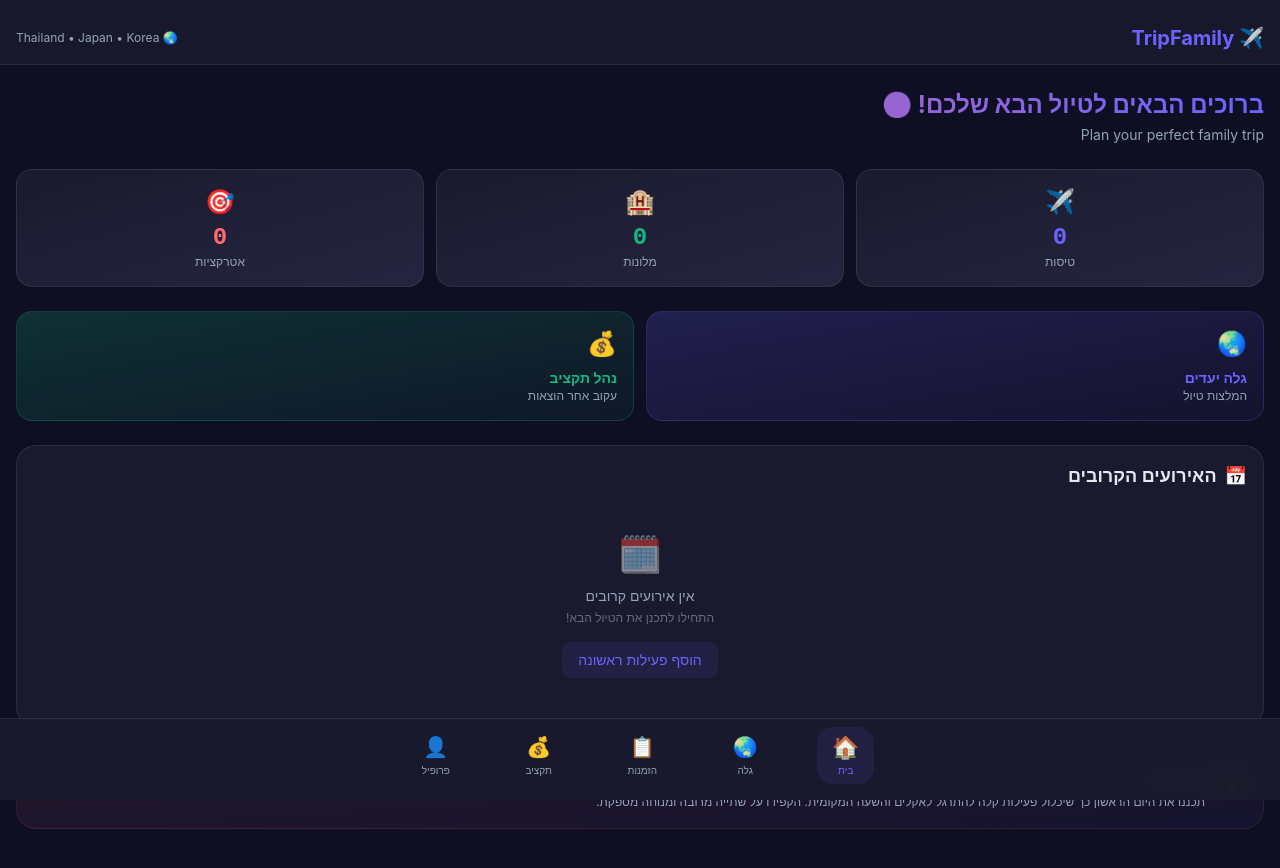
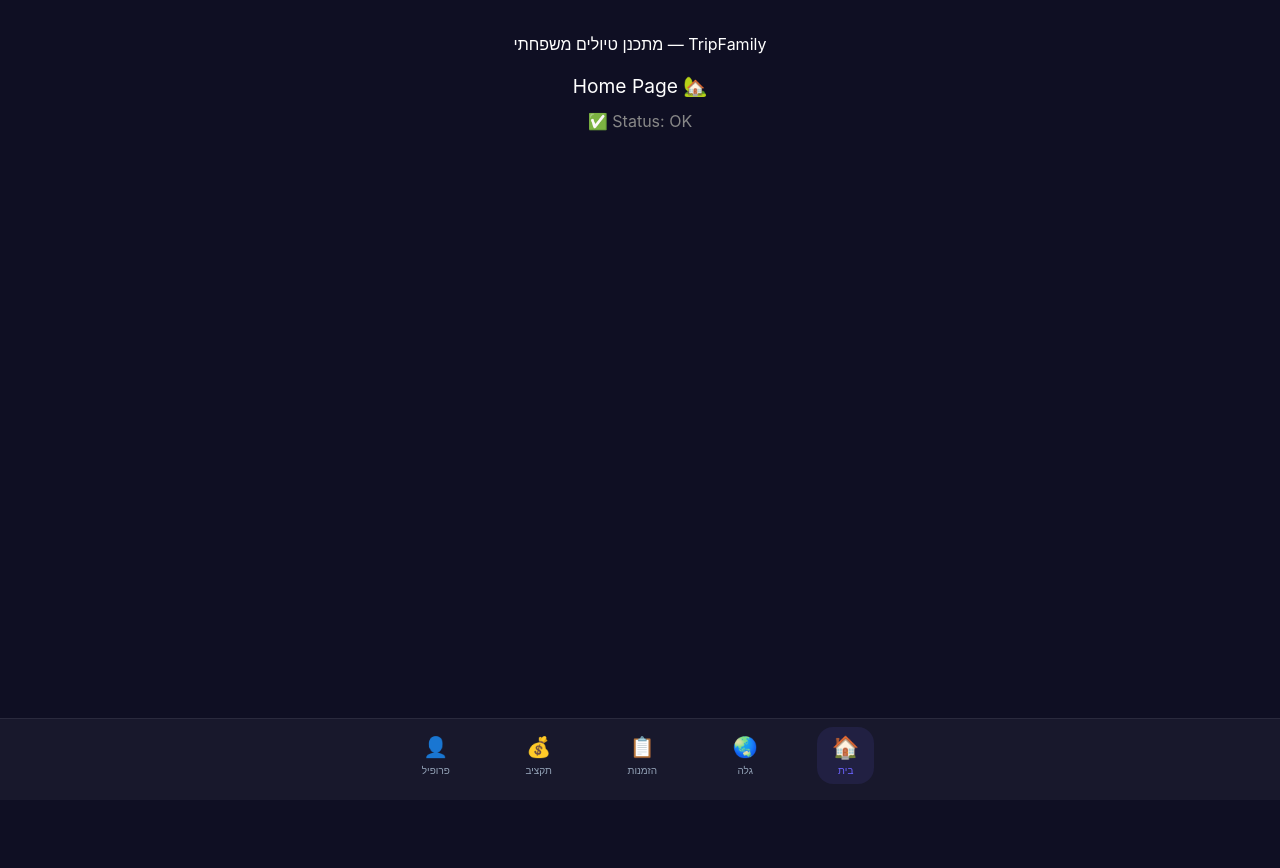
Before and after one commit to strronen-rgb/tripfamily, a Next.js app in the folder frontend/: page /he in a window 1280 px wide. Shown: the top 868 px of the page. Built offline with nearby package versions, Linux system fonts and the light colour scheme.

Commit message:
debug: replace HomePage with minimal server component to isolate 500 error

```diff
--- a/frontend/src/app/[locale]/page.tsx
+++ b/frontend/src/app/[locale]/page.tsx
@@ -1,110 +1,11 @@
-'use client';
-
-import Link from 'next/link';
-import { useTranslations } from 'next-intl';
-import { usePathname } from 'next/navigation';
+import React from 'react';
 
 export default function HomePage() {
-  const t = useTranslations('Home');
-  const pathname = usePathname();
-  const locale = pathname.split('/')[1] || 'he';
-
   return (
-    <div className="min-h-screen bg-bg">
-      {/* Header */}
-      <header className="safe-top sticky top-0 z-40 bg-bg-card/90 backdrop-blur-lg border-b border-border">
-        <div className="flex items-center justify-between px-4 py-3">
-          <h1 className="text-xl font-bold text-primary">✈️ TripFamily</h1>
-          <div className="flex items-center gap-2">
-            <span className="text-xs text-text-muted">🌏 Thailand • Japan • Korea</span>
-          </div>
-        </div>
-      </header>
-
-      {/* Content */}
-      <main className="px-4 py-6">
-        {/* Welcome Section */}
-        <div className="mb-6">
-          <h2 className="text-2xl font-bold mb-1 bg-gradient-to-l from-primary to-secondary bg-clip-text text-transparent">
-            {t('welcome')}
-          </h2>
-          <p className="text-text-muted text-sm">Plan your perfect family trip</p>
-        </div>
-
-        {/* Quick Stats */}
-        <div className="grid grid-cols-3 gap-3 mb-6">
-          <div className="bg-gradient-to-br from-bg-card to-bg-surface rounded-xl p-4 text-center border border-border animate-fadeInUp">
-            <div className="text-2xl mb-1">✈️</div>
-            <div className="text-2xl font-bold text-primary font-mono">0</div>
-            <div className="text-xs text-text-muted">{t('flights')}</div>
-          </div>
-          <div className="bg-gradient-to-br from-bg-card to-bg-surface rounded-xl p-4 text-center border border-border animate-fadeInUp" style={{ animationDelay: '100ms' }}>
-            <div className="text-2xl mb-1">🏨</div>
-            <div className="text-2xl font-bold text-success font-mono">0</div>
-            <div className="text-xs text-text-muted">{t('hotels')}</div>
-          </div>
-          <div className="bg-gradient-to-br from-bg-card to-bg-surface rounded-xl p-4 text-center border border-border animate-fadeInUp" style={{ animationDelay: '200ms' }}>
-            <div className="text-2xl mb-1">🎯</div>
-            <div className="text-2xl font-bold text-secondary font-mono">0</div>
-            <div className="text-xs text-text-muted">{t('attractions')}</div>
-          </div>
-        </div>
-
-        {/* Quick Actions */}
-        <div className="mb-6">
-          <div className="grid grid-cols-2 gap-3">
-            <Link
-              href={`/${locale}/explore`}
-              className="bg-gradient-to-br from-primary/20 to-primary/5 rounded-xl p-4 border border-primary/20 hover:border-primary/40 transition-all group"
-            >
-              <div className="text-2xl mb-2 group-hover:scale-110 transition-transform">🌏</div>
-              <div className="text-sm font-semibold text-primary">גלה יעדים</div>
-              <div className="text-xs text-text-muted">המלצות טיול</div>
-            </Link>
-            <Link
-              href={`/${locale}/budget`}
-              className="bg-gradient-to-br from-success/20 to-success/5 rounded-xl p-4 border border-success/20 hover:border-success/40 transition-all group"
-            >
-              <div className="text-2xl mb-2 group-hover:scale-110 transition-transform">💰</div>
-              <div className="text-sm font-semibold text-success">נהל תקציב</div>
-              <div className="text-xs text-text-muted">עקוב אחר הוצאות</div>
-            </Link>
-          </div>
-        </div>
-
-        {/* Upcoming Events Timeline */}
-        <div className="bg-bg-card rounded-2xl p-4 border border-border">
-          <h3 className="text-lg font-semibold mb-3 flex items-center gap-2">
-            <span>📅</span>
-            {t('upcoming')}
-          </h3>
-          <div className="flex flex-col items-center justify-center py-8 text-center">
-            <div className="text-4xl mb-3 opacity-50">🗓️</div>
-            <p className="text-text-muted text-sm mb-1">{t('noEvents')}</p>
-            <p className="text-text-muted/60 text-xs">התחילו לתכנן את הטיול הבא!</p>
-            <Link
-              href={`/${locale}/bookings`}
-              className="mt-4 px-4 py-2 bg-primary/10 text-primary text-sm rounded-lg hover:bg-primary/20 transition-colors"
-            >
-              הוסף פעילות ראשונה
-            </Link>
-          </div>
-        </div>
-
-        {/* Family Tip */}
-        <div className="mt-6 bg-gradient-to-br from-secondary/10 to-primary/5 rounded-2xl p-4 border border-secondary/10">
-          <div className="flex items-start gap-3">
-            <div className="text-2xl">💡</div>
-            <div>
-              <div className="text-sm font-semibold text-secondary mb-1">טיפ לטיול</div>
-              <p className="text-xs text-text-muted leading-relaxed">
-                תכננו את היום הראשון כך שיכלול פעילות קלה להתרגל לאקלים והשעה המקומית.
-                הקפידו על שתייה מרובה ומנוחה מספקת.
-              </p>
-            </div>
-          </div>
-        </div>
-      </main>
+    <div className="min-h-screen bg-bg" style={{padding: '2rem', textAlign: 'center', color: 'white'}}>
+      <h1>TripFamily — מתכנן טיולים משפחתי</h1>
+      <p style={{marginTop: '1rem', fontSize: '1.2rem'}}>🏡 Home Page</p>
+      <p style={{marginTop: '0.5rem', color: '#888'}}>Status: OK ✅</p>
     </div>
   );
 }
```
Also changed, not shown: 1 other file (tests, documents, lock files or other folders).
